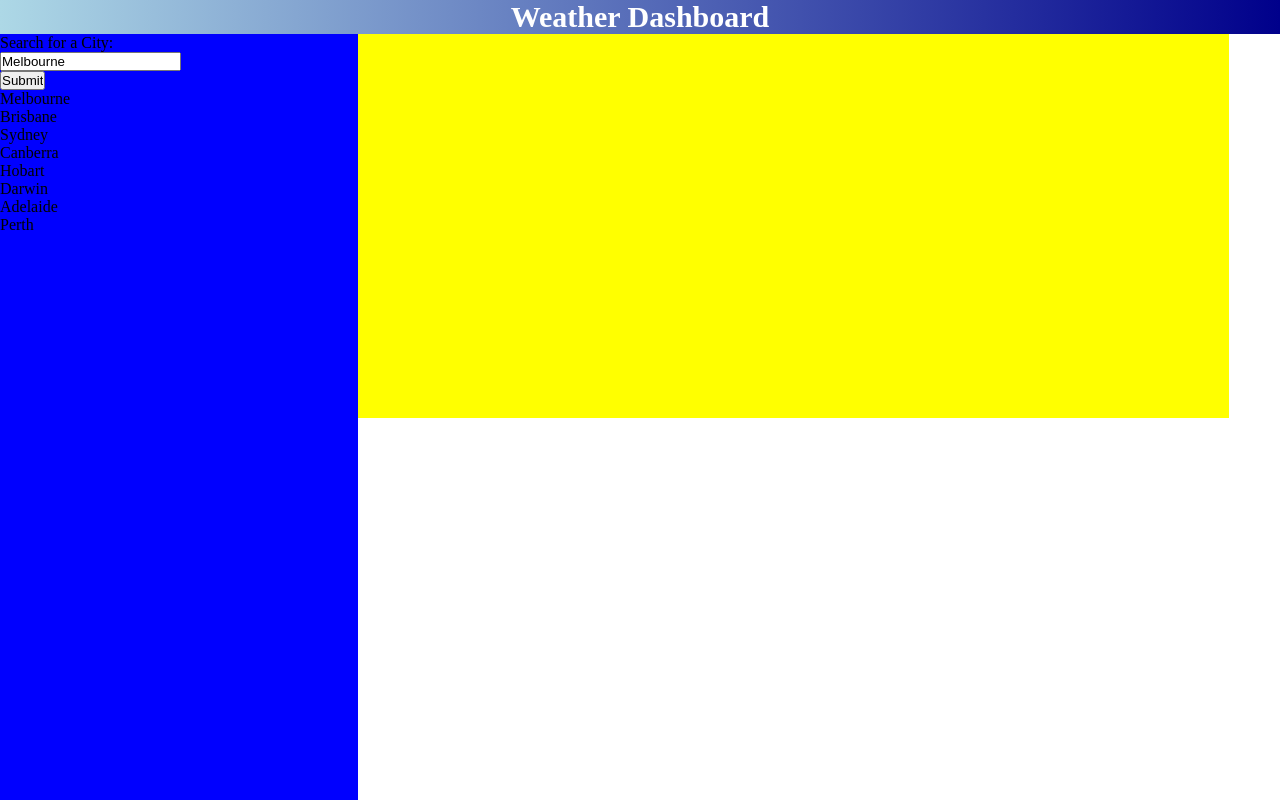
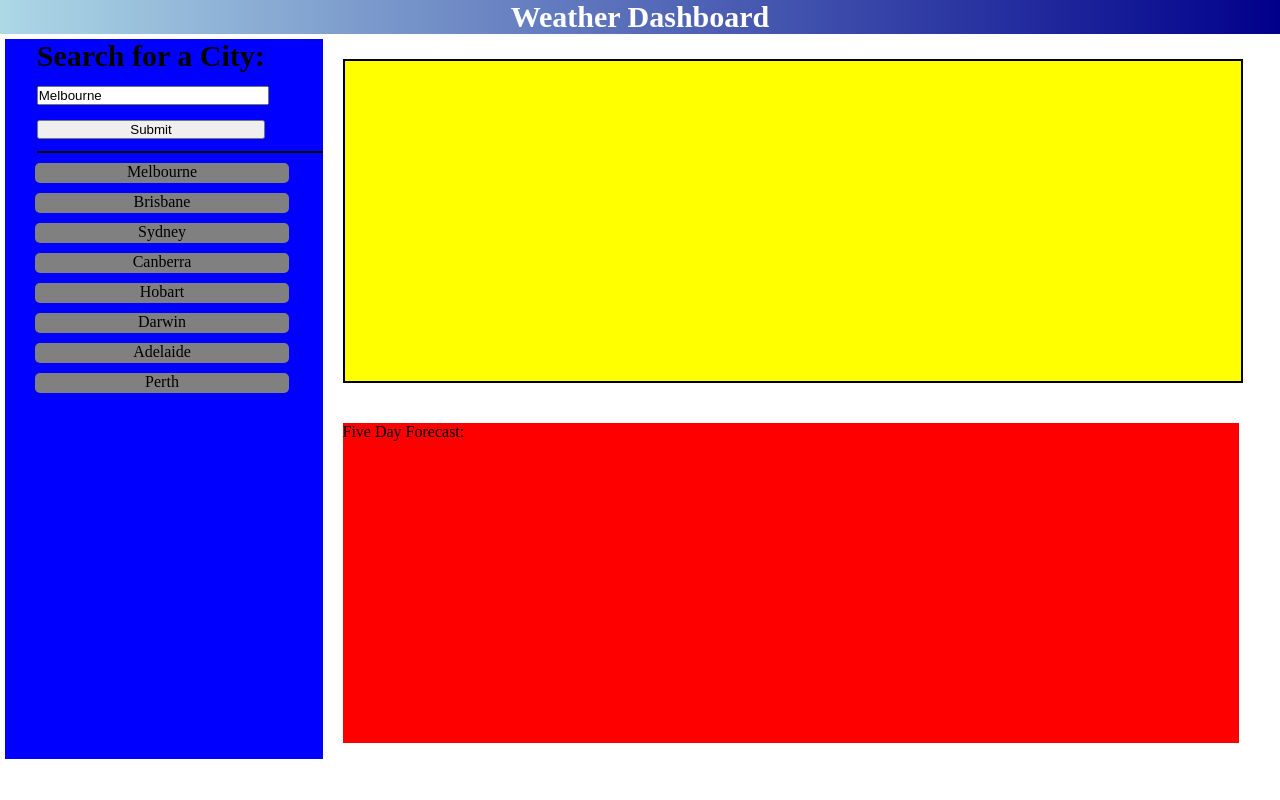
Before and after one commit to seanscott95/Weather-Dashboard, a plain HTML site: page index.html in a window 1280 px wide. Shown: the top 800 px of the page. Drawn offline with Linux system fonts and the light colour scheme.

Commit message:
layout styled

```diff
--- a/assets/style.css
+++ b/assets/style.css
@@ -11,25 +11,62 @@ header {
     font-weight: bold;
 }
 
+form {
+
+    font-size: 30px;
+    padding-bottom: 10px;
+    border-bottom: 2px black solid;
+    margin-left: 10%;
+    font-weight: bold;
+}
+
+li {
+    background-color: grey;
+    height: 20px;
+    width: 80%;
+    margin-bottom: 10px;
+    margin-left: 30px;
+    list-style: none;
+    border-radius: 5px;
+
+}
+
+input {
+    width: 80%;
+}
+
+.list {
+    text-align: center;
+    padding-top: 10px;
+}
 
 .mainContainer {
-    display:flex;
-    flex-wrap: wrap;
+    display: flex;
+    margin: 5px;
 }
 
 .formContainer {
     background-color: blue;
-    min-width: 28vw;
-    min-height: 98vh;
+    width: 25%;
+    height: 90vh;
+}
+
+.rightContainer {
+    display: flex;
+    flex-wrap: wrap;
+    flex-direction: column;
 }
 
 .currentWeather {
     background-color: yellow;
-    min-width: 68vw;
-    min-height: 48vh;
+    width: 70vw;
+    height: 40vh;
+    border: 2px solid black;
+    margin: 20px;
 }
 .forecastContainer {
     background-color: red;
-    min-width: 68vw;
-    min-height: 48vh;
+    width: 70vw;
+    height: 40vh;
+    margin: 20px;
 }
--- a/index.html
+++ b/index.html
@@ -33,13 +33,16 @@
                 </div>
             </div>
 
-            <div class=currentWeatherContainer>
-                <div class="currentWeather"></div>
+            <div class=rightContainer>
+                <div class=currentWeatherContainer>
+                    <div class="currentWeather"></div>
+                </div>
+
+                <div class="forecastContainer">
+                    <div class="forecast">Five Day Forecast:</div>
+                </div>
             </div>
 
-            <div class="forecastContainer">
-                <div class="forecast">Five Day Forecast:</div>
-            </div>
         </div>
 
 
```
